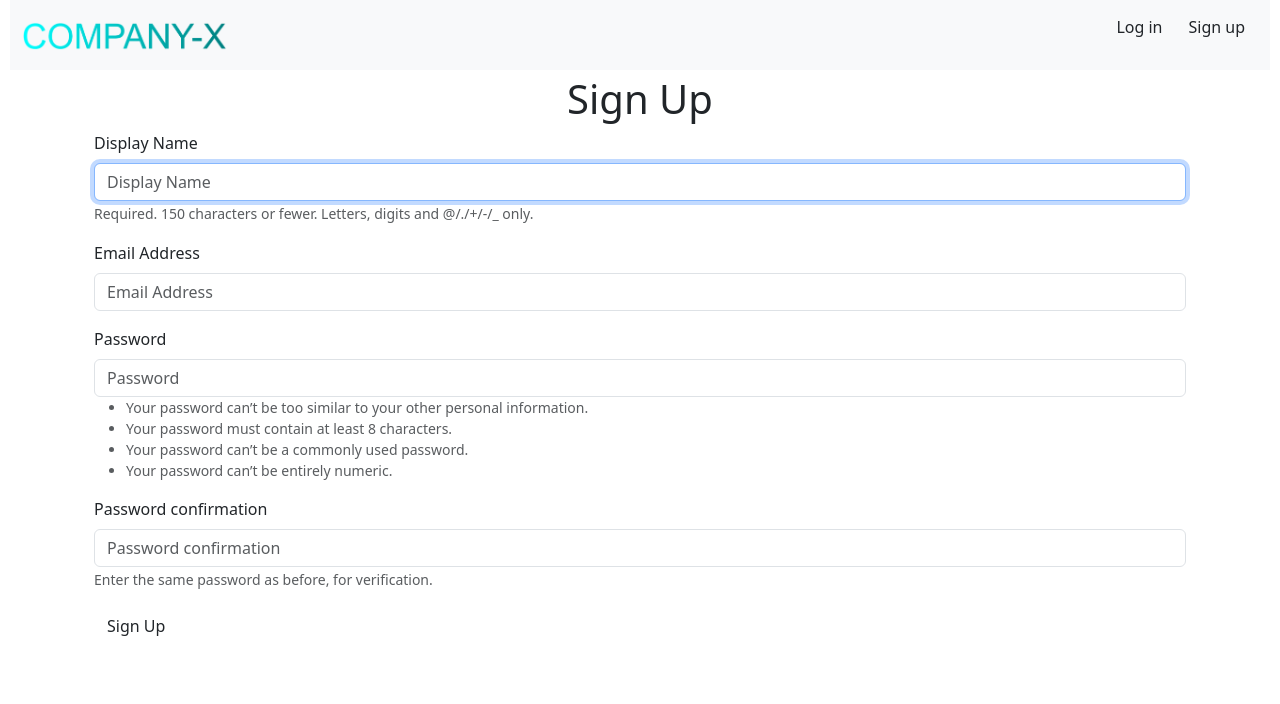
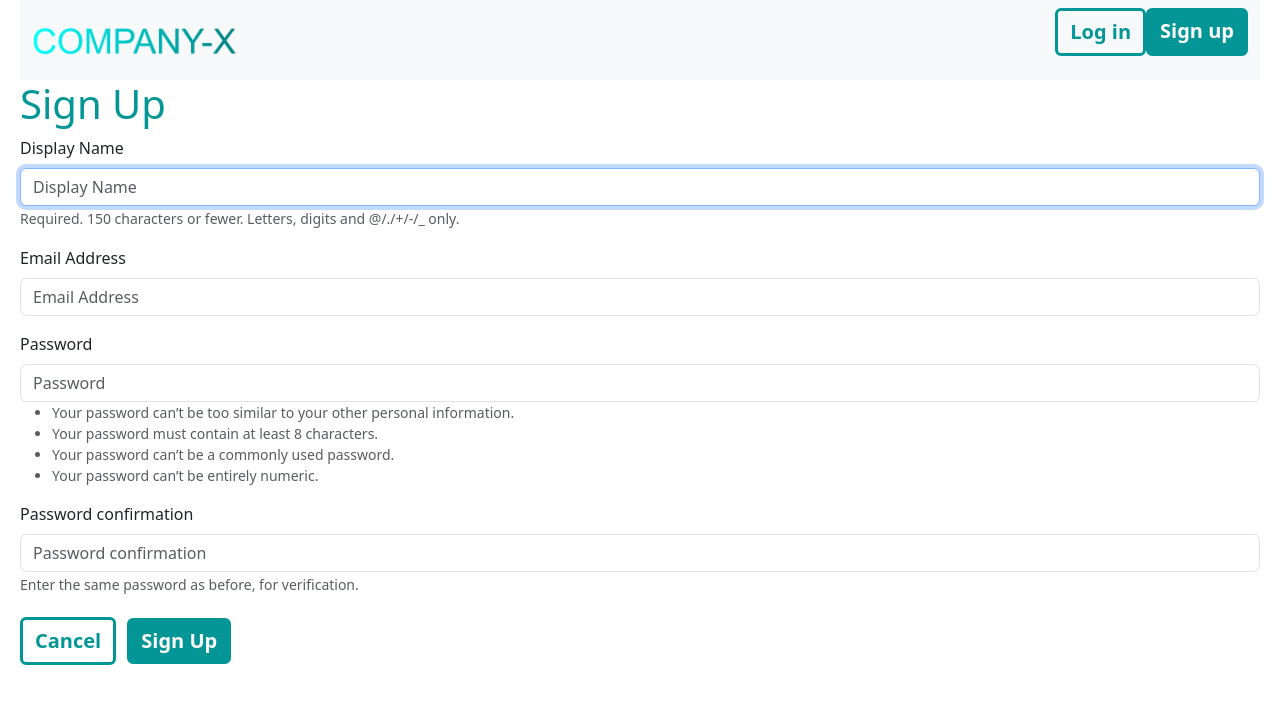
Before and after one commit to thomasmbatha/companyx, a Django app: page /accounts/signup/ in a window 1280 px wide. Shown: the top 704 px of the page. Run offline with Django 4.2, Linux system fonts and the light colour scheme; some libraries are stand-ins or nearby versions.

Commit message:
home 17-05-2024

```diff
--- a/accounts/templates/accounts/login.html
+++ b/accounts/templates/accounts/login.html
@@ -1,5 +1,8 @@
 {% extends "base.html" %}
 {% load bootstrap3 %}
+{% block heading %}
+    Login |
+{% endblock  %}
 
 {% block content %}
     <div class="container">
@@ -7,7 +10,8 @@
         <form method="POST">
             {% csrf_token%}
             {% bootstrap_form form %}
-            <input type="submit" class="btn btn-default" value="Login">
+            <a href="{% url 'home' %}" class="btn teal-border" style="margin-left:0px ;">Cancel</a>
+            <input type="submit" class="btn teal-full" value="Login">
 
         </form>
     </div>
--- a/accounts/templates/accounts/signup.html
+++ b/accounts/templates/accounts/signup.html
@@ -1,13 +1,14 @@
 {% extends "base.html" %}
 {% load bootstrap3 %}
-
+{% block heading %}
+    | Signup
+{% endblock  %}
 {% block content %}
-<div class="container">
     <h1>Sign Up</h1>
     <form method="POST">
         {% csrf_token %}
         {% bootstrap_form form %}
-        <input type="submit" class="btn btn-default" value="Sign Up">
+        <a href="{% url 'home' %}" class="btn teal-border" style="margin-right:7px ; margin-top:5px">Cancel</a>
+        <input type="submit" class="btn teal-full" value="Sign Up" style="margin-top:5px">
     </form>
-</div>
 {% endblock %}
--- a/companyx/views.py
+++ b/companyx/views.py
@@ -13,5 +13,5 @@ class HomePage(TemplateView):
 
     def get(self, request, *args, **kwargs):
         if request.user.is_authenticated:
-            return HttpResponseRedirect(reverse("re-entry"))
+            return HttpResponseRedirect(reverse("re-entry_page"))
         return super().get(request, *args, **kwargs)
--- a/static/css/styles.css
+++ b/static/css/styles.css
@@ -1,8 +1,46 @@
-.navbar{
-    margin-left: 10px;
-    margin-right: 10px;
+body {
+    margin-left: 20px;
+    margin-right: 20px;
 }
-h1{
-    text-align: center;
-    margin-top: 5px;
+
+h1 {
+    color: rgb(4, 150, 150);
 }
+
+/* teal-border button */
+.teal-border {
+    color: rgb(4, 150, 150);
+    background-color: transparent;
+    border: 3px solid rgb(4, 150, 150);
+    font-weight: bold;
+    font-size: 20px;
+    border-radius: 6px;
+}
+.teal-border:hover {
+    color: rgb(4, 150, 150);
+    background-color: transparent;
+    border: 3px solid transparent;
+    font-weight: bold;
+    font-size: 20px;
+    border-radius: 6px;
+}
+/* teal-border button */
+
+/* teal-full button */
+.teal-full {
+    color: rgb(252, 252, 252);
+    background-color: rgb(4, 150, 150);
+    border: 2px solid rgb(4, 150, 150);
+    font-size: 20px;
+    font-weight: bold;
+    border-radius: 6px;
+}
+.teal-full:hover {
+    color: rgb(4, 150, 150);
+    background-color: transparent;
+    border: 2px solid transparent;
+    font-weight: bold;
+    font-size: 20px;
+    border-radius: 6px;
+}
+/* teal-full button */
--- a/templates/base.html
+++ b/templates/base.html
@@ -5,43 +5,33 @@
     <meta charset="UTF-8">
     <meta name="viewport" content="width=device-width, initial-scale=1.0">
     <link href="https://cdn.jsdelivr.net/npm/bootstrap@5.3.3/dist/css/bootstrap.min.css" rel="stylesheet" integrity="sha384-QWTKZyjpPEjISv5WaRU9OFeRpok6YctnYmDr5pNlyT2bRjXh0JMhjY6hW+ALEwIH" crossorigin="anonymous">
-    <title>Company X</title>
+    <title>
+    X
+    {% block heading %}
+        | Home
+    {% endblock  %}
+    </title>
     <link rel="shortcut icon" type="image/png" href="{% static 'images/company_X_logox.png' %}">
     <link rel="stylesheet" href="{% static 'css/styles.css' %}">
 </head>
 <body>
     <nav class="navbar bg-body-tertiary">
         <div class="container-fluid">
-          <a class="navbar-brand" href="{% url 'home' %}"><img src="{% static 'images/company_x_logo.png' %}" alt="image not available" style="height: 30px;"></a>
+          <a class="navbar-brand" href=""><img src="{% static 'images/company_x_logo.png' %}" alt="image not available" style="height: 30px;"></a>
           <ul class="d-flex" role="search">
             {% if user.is_authenticated %}
-                <a href="#" class="btn btn-simple">example_1</a>
-                <a href="#" class="btn btn-simple">example_2</a>
-                <a href="#" class="btn btn-simple">example_3</a>
-                <a href="{% url 'accounts:logout' %}" class="btn btn-simple">Log out</a></li>
+                <a href="#" class="btn teal-full">example_1</a>
+                <a href="#" class="btn teal-full">example_2</a>
+                <a href="#" class="btn teal-full">example_3</a>
+                <a href="{% url 'accounts:logout' %}" class="btn teal-border" style="margin-right:7px">Log out</a></li>
             {% else %}
-                <a href="{% url 'accounts:login' %}" class="btn btn-simple">Log in</a>
-                <a href="{% url 'accounts:signup' %}" class="btn btn-simple">Sign up</a>
+                <a href="{% url 'accounts:login' %}" class="btn teal-border">Log in</a>
+                <a href="{% url 'accounts:signup' %}" class="btn teal-full">Sign up</a>
             {% endif %}
           </ul>
         </div>
       </nav>
-
-    <!-- <nav class="navbar  mynav" role="navigation" id="navbar">
-            <ul class="nav navbar-nav">
-                {% if user.is_authenticated %}
-                    <li><a href="#" class="btn btn-simple">example_1</a></li>
-                    <li><a href="#" class="btn btn-simple">example_2</a></li>
-                    <li><a href="#" class="btn btn-simple">example_3</a></li>
-                    <li><a href="{% url 'accounts:logout' %}" class="btn btn-simple">Log out</a></li>
-                {% else %}
-                    <li><a href="{% url 'accounts:login' %}" class="btn btn-simple">Log in</a></li>
-                    <li><a href="{% url 'accounts:signup' %}" class="btn btn-simple">Sign up</a></li>
-                {% endif %}
-            </ul>
-        </div>
-    </nav> -->
-<div class="container mycontent">
+<div class="mycontent">
   {% block content %}
 
   {% endblock %}
--- a/templates/re-entry_page.html
+++ b/templates/re-entry_page.html
@@ -2,5 +2,5 @@
 
 
 {% block content %}
-    <h1>See You Soon</h1>
+    <h1>You have succesfully logout, See You Soon!</h1>
 {% endblock  %}
```
Also changed, not shown: templates/index.html (+6 -2 lines), db.sqlite3.
